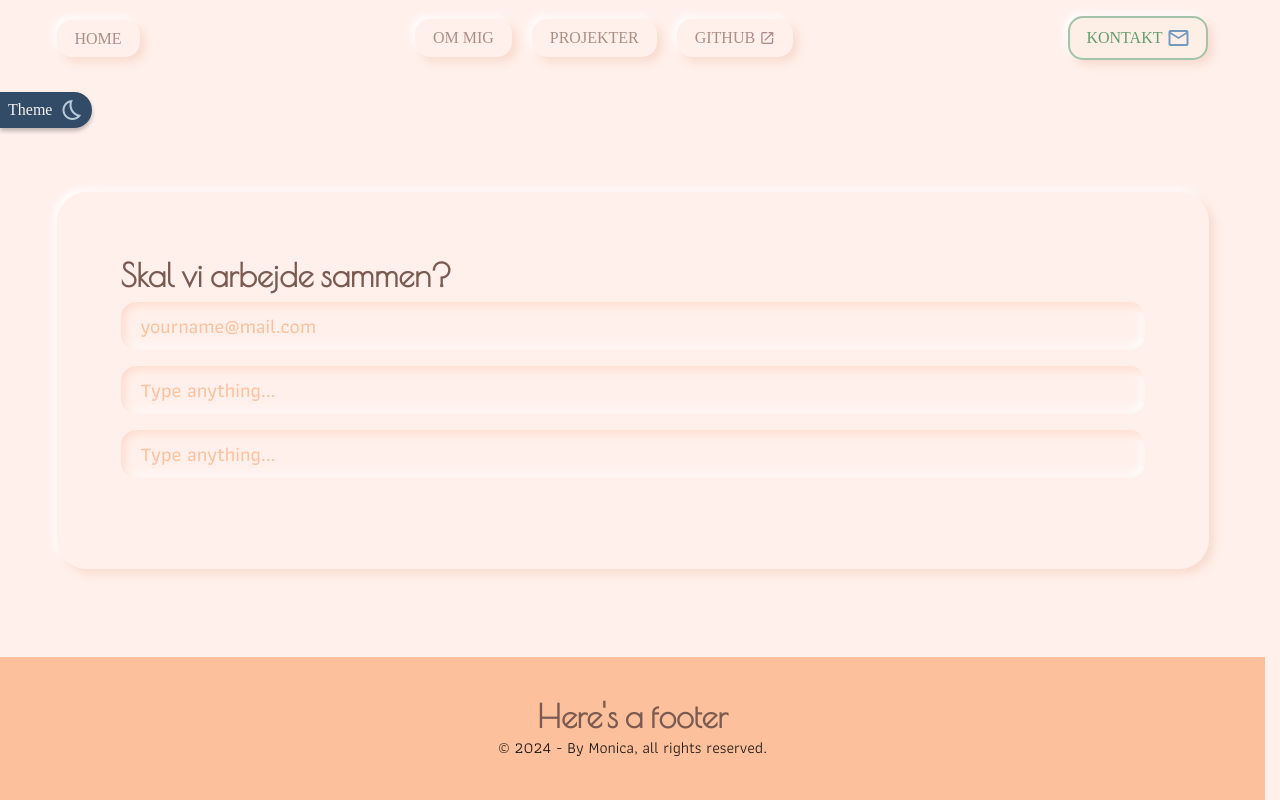
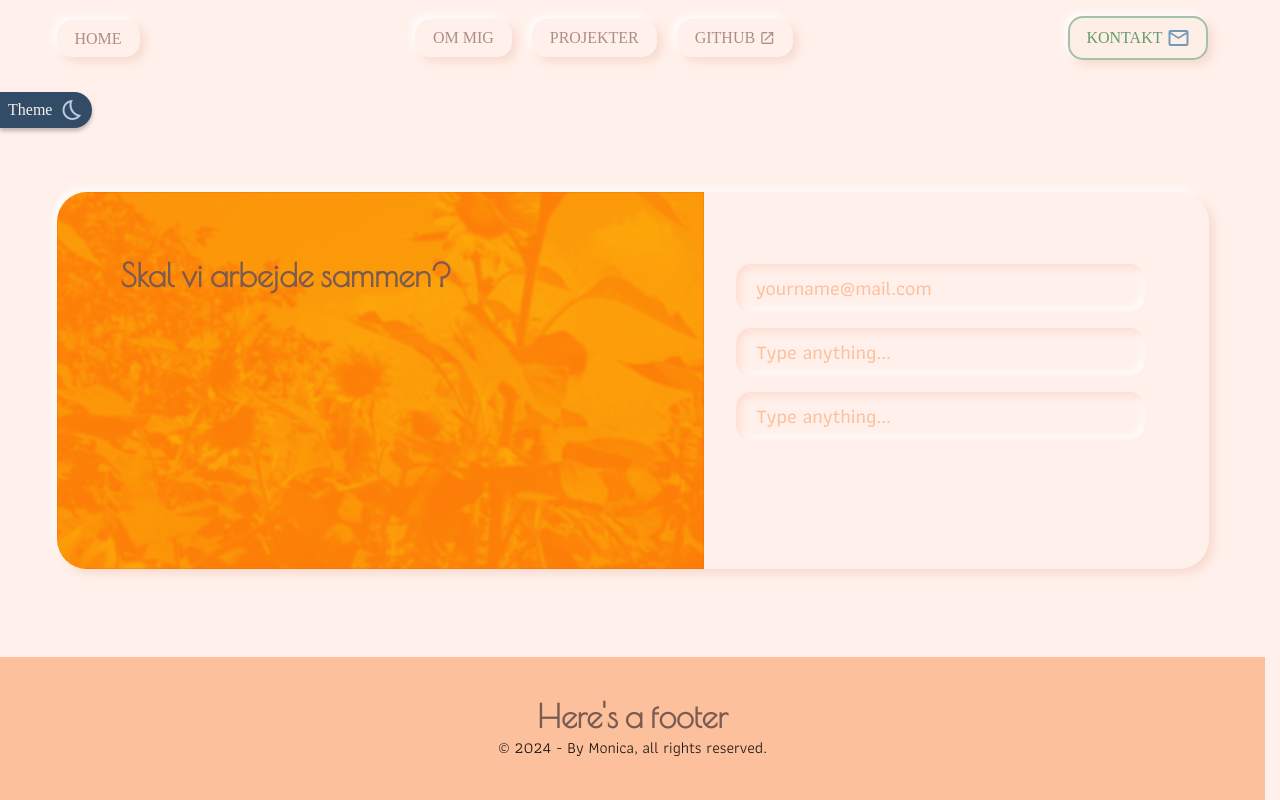
Before and after one commit to WeeWillow/portfolio, a Vue app: page /contact in a window 1280 px wide. Built offline with nearby package versions, Linux system fonts and the light colour scheme; a web font is replaced by a local one.

Commit message:
updated contact form

```diff
--- /dev/null
+++ b/src/components/modules/ContactForm.vue
@@ -0,0 +1,46 @@
+<script setup>
+
+</script>
+
+<template>
+<div class="form">
+  <input type="email" class="inputContainer" placeholder="yourname@mail.com">
+  <input type="email" class="inputContainer" placeholder="Type anything...">
+  <input type="email" class="inputContainer" placeholder="Type anything...">
+</div>
+</template>
+
+<style scoped>
+.inputContainer {
+  /* size */
+  width: 100%;
+  height: var(--base-300);
+
+  /* visual */
+  margin: var(--base-50) 0;
+  border: none;
+  border-radius: var(--rounded-50);
+  padding-left: var(--base-125);
+  background: none;
+  box-shadow: var(--neum-inset);
+
+  /* font */
+  font-size: var(--base-125);
+  font-family: var(--font-body);
+  font-weight: 500;
+  color: var(--text-500);
+
+  &::placeholder {
+    color: var(--primary-200);
+  }
+
+  &:focus {
+    outline: none;
+    box-shadow: var(--neum-outset);
+  }
+}
+
+input {
+  transition: all 0.25s ease-in-out;
+}
+</style>
--- a/src/views/ContactView.vue
+++ b/src/views/ContactView.vue
@@ -1,14 +1,23 @@
 <script setup>
+import ContactForm from '@/components/modules/ContactForm.vue';
+
 </script>
 
 <template>
   <article class="neum raisedPlatform">
+    <div class="contact-cover">
+      <!-- https://unsplash.com/photos/sunflower-field-W9KtH3U2RmY?utm_content=creditShareLink&utm_medium=referral&utm_source=unsplash -->
+      <img src="@/assets/img/sunflowers.jpg" alt="field of sunflowers, credit to kilarov zaneit, unsplash">
+    </div>
+
+    <div class="cover-content">
       <h2>Skal vi arbejde sammen?</h2>
-      <div class="form">
-        <input type="email" class="inputContainer" placeholder="yourname@mail.com">
-        <input type="email" class="inputContainer" placeholder="Type anything...">
-        <input type="email" class="inputContainer" placeholder="Type anything...">
-      </div>
+    </div>
+
+
+    <section class="contact-form">
+      <ContactForm />
+    </section>
   </article>
 </template>
 
@@ -16,41 +25,82 @@
 article {
   height: 100%;
   width: 100%;
+  overflow: hidden;
+
+  position: relative;
 }
 
 .raisedPlatform {
-  padding: var(--base-400);
+  display: grid;
+  grid-template-columns: var(--base-200) 1fr .7fr var(--base-200);
+  grid-template-rows: var(--base-200) 1fr var(--base-200);
+  gap: var(--base-200);
+
   border-radius: var(--rounded-general);
 }
 
-.inputContainer {
-  margin: var(--base-50) 0;
+.contact-cover {
+  position: absolute;
+  z-index: 1;
+
+  grid-column: 1 / 3;
+  grid-row: 1 / -1;
+
   width: 100%;
-  height: var(--base-300);
-  border: none;
-  border-radius: var(--rounded-50);
-  font-size: var(--base-125);
-  padding-left: var(--base-125);
-  background: none;
-  box-shadow: var(--neum-inset);
-  font-family: var(--font-body);
-  font-weight: 500;
-  color: var(--text-500);
+  height: 100%;
+  overflow: hidden;
 
+  img {
+    width: 100%;
+    height: 100%;
+    object-fit: cover;
 
-
-  &::placeholder {
-    color: var(--primary-200);
-  }
-
-  &:focus {
-    outline: none;
-    box-shadow: var(--neum-outset);
+    filter: sepia(.3) opacity(.45) contrast(.25) blur(1px);
+    mix-blend-mode: color-dodge;
   }
 }
 
-input {
-  transition: all 0.25s ease-in-out;
+[data-theme="light"] {
+  .contact-cover {
+    background: var(--primary-500) ;
+  }
 }
 
+[data-theme="dark"] {
+  .contact-cover {
+    background: var(--primary-300) ;
+  }
+}
+
+
+.cover-content, .contact-form {
+  grid-row: 2;
+}
+
+.cover-content {
+  grid-column: 2;
+
+  position: absolute;
+  z-index: 2;
+}
+
+.contact-form {
+  grid-column: 3;
+}
+
+@media screen and (max-width: 1200px) {
+  .raisedPlatform {
+    grid-template-columns: var(--base-150) 1fr .7fr var(--base-150);
+    grid-template-rows: var(--base-150) 1fr var(--base-150);
+    gap: var(--base-150);
+  }
+}
+
+@media screen and (max-width: 800px) {
+  .raisedPlatform {
+    grid-template-columns: var(--base) 1fr .7fr var(--base);
+    grid-template-rows: var(--base-75) 1fr var(--base-75);
+    gap: var(--base);
+  }
+}
 </style>
```
Also changed, not shown: src/assets/img/sunflowers.jpg (added).
